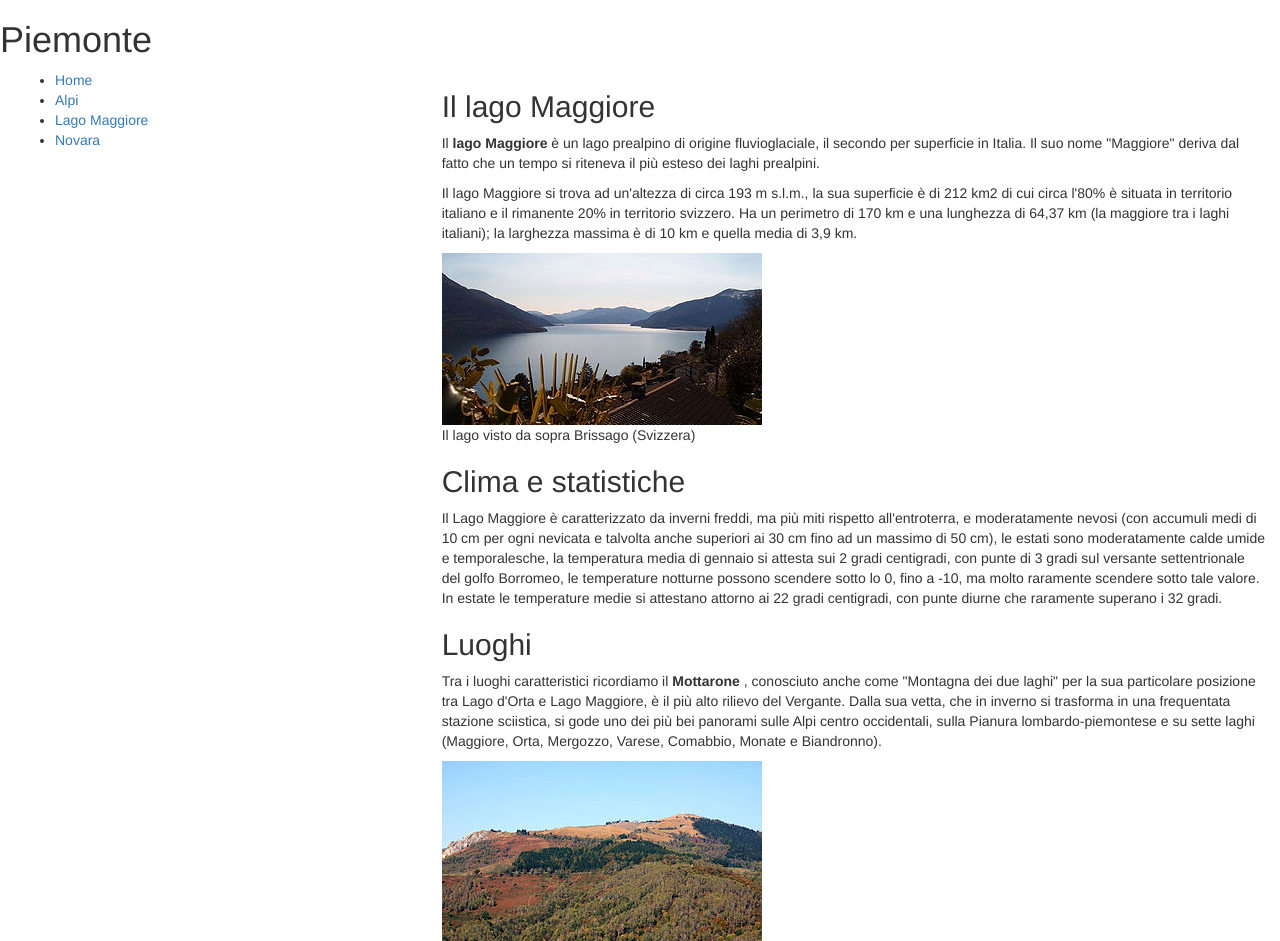
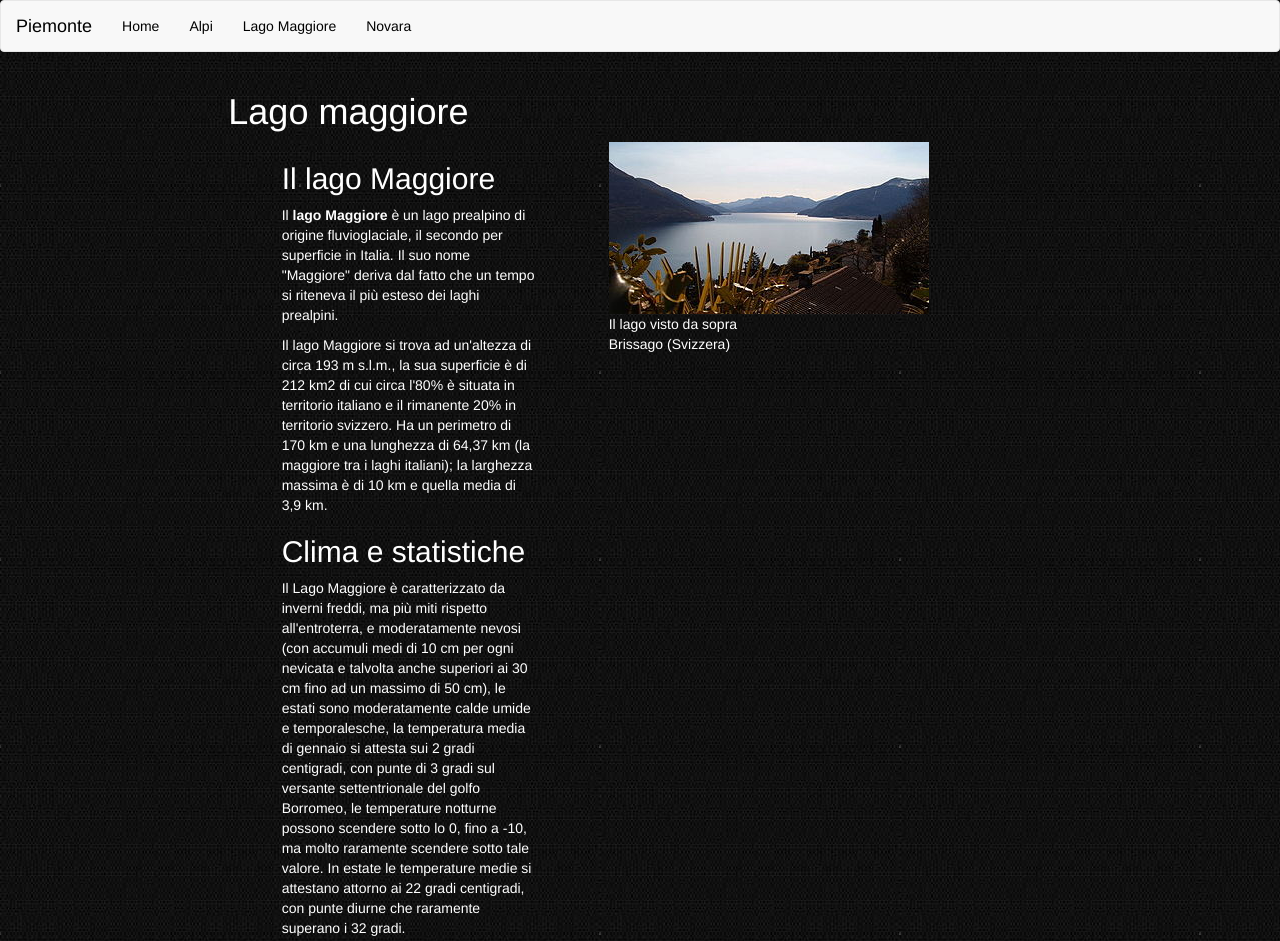
Before and after one commit to danielsegreto/danielsegreto.github.io, a plain HTML site: page lago-maggiore.html in a window 1280 px wide. Shown: the top 941 px of the page. Drawn offline with Linux system fonts and the light colour scheme; files that its build step writes are made by us from their sources.

Commit message:
sistemazione delle altre pagine

```diff
--- a/lago-maggiore.html
+++ b/lago-maggiore.html
@@ -10,43 +10,90 @@
 	</head>
 	<body>
 		<div id="wrapper">
+			<body background="images/5.jpg">
+	<font color="white">
+		<div id="wrapper">
 			<header>
-				<p><h1> Piemonte </h1><p>
+				<nav class="navbar navbar-default">
+					<div class="container-fluid">
+					<div class="navbar-header">
+					<a class="navbar-brand" href="index.html"><font color="black">Piemonte</font></a>
+					</div>
+						<ul class="nav navbar-nav">
+							<li><a href="index.html"><font color="black">Home</font><br>
+								</a>
+							</li>
+							<li><a href="alpi.html"><font color="black">Alpi<br></font></a>
+							</li>
+							<li><a href="lago-maggiore.html"><font color="black">Lago Maggiore</font><br>
+								</a>
+							</li>
+							<li><a href="novara.html"><font color="black">Novara</font></a>
+								</a>
+							</li>
+						</ul>
+					</div>
+				</nav>
+				<div class="col-md-8 col-md-offset-2">
+					<h1>Lago maggiore</h1>
+				</div>
 			</header>
-			<div id="container" class="container-fluid">
+			<section>
+				<div id="container" class="container-fluid">
+				<div class="col-md-8 col-md-offset-2">
 				<div class="row">
-					<nav class="col-md-4">
-						<ul>
-							<li><a href="index.html">Home</a></li>
-							<li><a href="alpi.html">Alpi</a></li>
-							<li><a href="lago-maggiore.html">Lago Maggiore</a></li>
-							<li><a href="novara.html">Novara</a></li>
-						</ul>
-					</nav>
 					<div id="main" class="col-md-8">
+						<div class="row">
+							<div class="col-md-8">
+							<div class="col-md-10 col-md-offset-1">
 						<p><h2> Il lago Maggiore </h2></p>
 							<p> Il <b> lago Maggiore </b> è un lago prealpino di origine fluvioglaciale, il secondo per superficie in Italia. Il suo nome "Maggiore" deriva dal fatto che un tempo si riteneva il più esteso dei laghi prealpini. </p>
 							<p> Il lago Maggiore si trova ad un'altezza di circa 193 m s.l.m., la sua superficie è di 212 km2 di cui circa l'80% è situata in territorio italiano e il rimanente 20% in territorio svizzero. Ha un perimetro di 170 km e una lunghezza di 64,37 km (la maggiore tra i laghi italiani); la larghezza massima è di 10 km e quella media di 3,9 km. </p>
+
+
+
+						<p><h2> Clima e statistiche </h2></p>
+							<p> Il Lago Maggiore è caratterizzato da inverni freddi, ma più miti rispetto all'entroterra, e moderatamente nevosi (con accumuli medi di 10 cm per ogni nevicata e talvolta anche superiori ai 30 cm fino ad un massimo di 50 cm), le estati sono moderatamente calde umide e temporalesche, la temperatura media di gennaio si attesta sui 2 gradi centigradi, con punte di 3 gradi sul versante settentrionale del golfo Borromeo, le temperature notturne possono scendere sotto lo 0, fino a -10, ma molto raramente scendere sotto tale valore. In estate le temperature medie si attestano attorno ai 22 gradi centigradi, con punte diurne che raramente superano i 32 gradi. </p>
+							</div>
+							</div>
+								<div class="col-md-4">
 								<figure>
 									<img src="images/lago-maggiore.jpg" alt="Il lago visto da sopra Brissago (Svizzera)">
 									<figcaption> Il lago visto da sopra Brissago (Svizzera) </figcaption>
 								</figure>
-						<p><h2> Clima e statistiche </h2></p>
-							<p> Il Lago Maggiore è caratterizzato da inverni freddi, ma più miti rispetto all'entroterra, e moderatamente nevosi (con accumuli medi di 10 cm per ogni nevicata e talvolta anche superiori ai 30 cm fino ad un massimo di 50 cm), le estati sono moderatamente calde umide e temporalesche, la temperatura media di gennaio si attesta sui 2 gradi centigradi, con punte di 3 gradi sul versante settentrionale del golfo Borromeo, le temperature notturne possono scendere sotto lo 0, fino a -10, ma molto raramente scendere sotto tale valore. In estate le temperature medie si attestano attorno ai 22 gradi centigradi, con punte diurne che raramente superano i 32 gradi. </p>
-						<p><h2> Luoghi </h2></p>
-							<p> Tra i luoghi caratteristici ricordiamo il <b> Mottarone </b> , conosciuto anche come "Montagna dei due laghi" per la sua particolare posizione tra Lago d'Orta e Lago Maggiore, è il più alto rilievo del Vergante. Dalla sua vetta, che in inverno si trasforma in una frequentata stazione sciistica, si gode uno dei più bei panorami sulle Alpi centro occidentali, sulla Pianura lombardo-piemontese e su sette laghi (Maggiore, Orta, Mergozzo, Varese, Comabbio, Monate e Biandronno). </p>
+							</div>
+					</div>
+				</div>
+			</div>
+		</div>
+		<div id="container" class="container-fluid">
+				<div class="col-md-8 col-md-offset-2">
+				<div class="row">
+					<div id="main" class="col-md-8">
+						<div class="row">
+							<div class="col-md-8">
+							<div class="col-md-8 col-md-offset-1">
 								<figure>
 									<img src="images/mottarone.jpg" alt="La vetta del Mottarone">
 									<figcaption> La vetta del Mottarone </figcaption>
 								</figure>
+							</div>
+							</div>
+								<div class="col-md-4">
+									<p><h2> Luoghi </h2></p>
+							<p> Tra i luoghi caratteristici ricordiamo il <b> Mottarone </b> , conosciuto anche come "Montagna dei due laghi" per la sua particolare posizione tra Lago d'Orta e Lago Maggiore, è il più alto rilievo del Vergante. Dalla sua vetta, che in inverno si trasforma in una frequentata stazione sciistica, si gode uno dei più bei panorami sulle Alpi centro occidentali, sulla Pianura lombardo-piemontese e su sette laghi (Maggiore, Orta, Mergozzo, Varese, Comabbio, Monate e Biandronno). </p>
+
 							<p> Il Lago Maggiore dista circa 35 km dal <a href="novara.html"> centro storico di Novara </a> e circa 50 km da Vercelli. </p>
-								<hr>
-									<a href="index.html"> Torna alla pagina principale </a>
+
+							</div>
 					</div>
 				</div>
 			</div>
 		</div>
+		</section>
+
 		<footer>
+			<hr>
 			&copy; 2017 Irigem - tutti i diritti sono riservati.
 		</footer>
 		<script src="js/vendor/jquery-1.11.3.min.js"></script>
```
Also changed, not shown: alpi.html (+40 -12 lines), index.html (+2 -0 lines), novara.html (+26 -1 lines).
